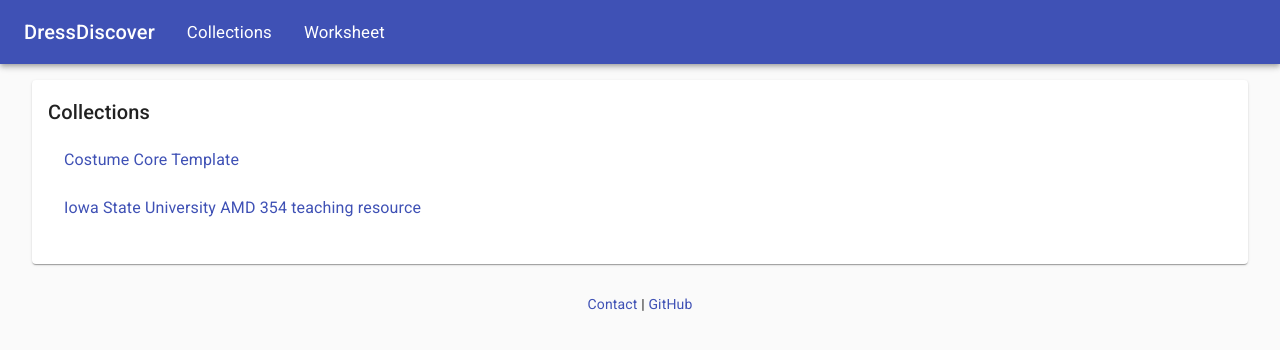
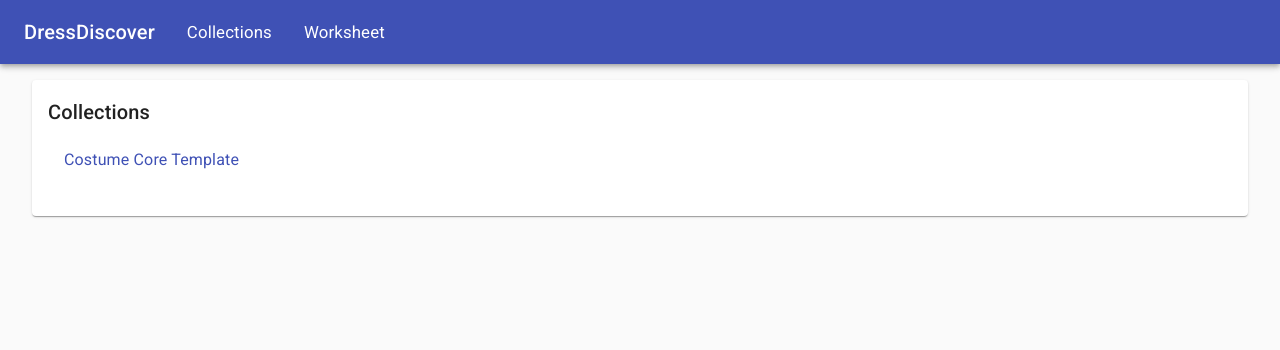
Before and after one commit to dressdiscover/dressdiscover.github.io, a Next.js app: page /collections in a window 1280 px wide. Shown: the top 350 px of the page. Built offline with nearby package versions, Linux system fonts and the light colour scheme.

Commit message:
fix links

```diff
--- a/components/Layout.tsx
+++ b/components/Layout.tsx
@@ -1,4 +1,3 @@
-import * as React from "react";
 import {
   AppBar,
   Card,
@@ -11,6 +10,7 @@ import {
   Typography,
 } from "@material-ui/core";
 import {Hrefs} from "lib/Hrefs";
+import * as React from "react";
 
 const useStyles = makeStyles((theme) => ({
   brand: {
@@ -72,15 +72,6 @@ export const Layout: React.FunctionComponent<{
             <CardContent>{children}</CardContent>
           </Card>
         </Grid>
-        <Grid item>
-          <footer>
-            <p className={classes.footerParagraph}>
-              <Link href={Hrefs.contact}>Contact</Link>
-              &nbsp;|&nbsp;
-              <Link href={Hrefs.gitHub}>GitHub</Link>
-            </p>
-          </footer>
-        </Grid>
       </Grid>
     </>
   );
--- a/lib/Hrefs.ts
+++ b/lib/Hrefs.ts
@@ -1,10 +1,6 @@
 export class Hrefs {
   static get collections() {
     return "/collections/";
-  }
-
-  static get contact() {
-    return "mailto:info@dressdiscover.org";
   }
 
   static get gitHub() {
@@ -15,11 +11,7 @@ export class Hrefs {
     return "/";
   }
 
-  static get union() {
-    return "https://union.dressdiscover.org";
-  }
-
   static get worksheet() {
-    return "https://worksheet.dressdiscover.org";
+    return "/worksheet/";
   }
 }
--- a/pages/collections.tsx
+++ b/pages/collections.tsx
@@ -1,5 +1,3 @@
-import * as React from "react";
-import {Layout} from "components/Layout";
 import {
   Grid,
   Link,
@@ -8,10 +6,12 @@ import {
   ListItemText,
   Typography,
 } from "@material-ui/core";
+import {Layout} from "components/Layout";
+import * as React from "react";
 
 const COLLECTIONS = [
   ["costumecoretemplate", "Costume Core Template"],
-  ["iastate-amd354", "Iowa State University AMD 354 teaching resource"],
+  // ["iastate-amd354", "Iowa State University AMD 354 teaching resource"],
 ];
 
 const CollectionsPage: React.FunctionComponent = () => (
@@ -23,7 +23,7 @@ const CollectionsPage: React.FunctionComponent = () => (
           {COLLECTIONS.map(([subdomain, label]) => (
             <ListItem key={subdomain}>
               <ListItemText>
-                <Link href={`https://${subdomain}.dressdiscover.org`}>
+                <Link href={`https://dressdiscover.github.io/${subdomain}/`}>
                   {label}
                 </Link>
               </ListItemText>
```
